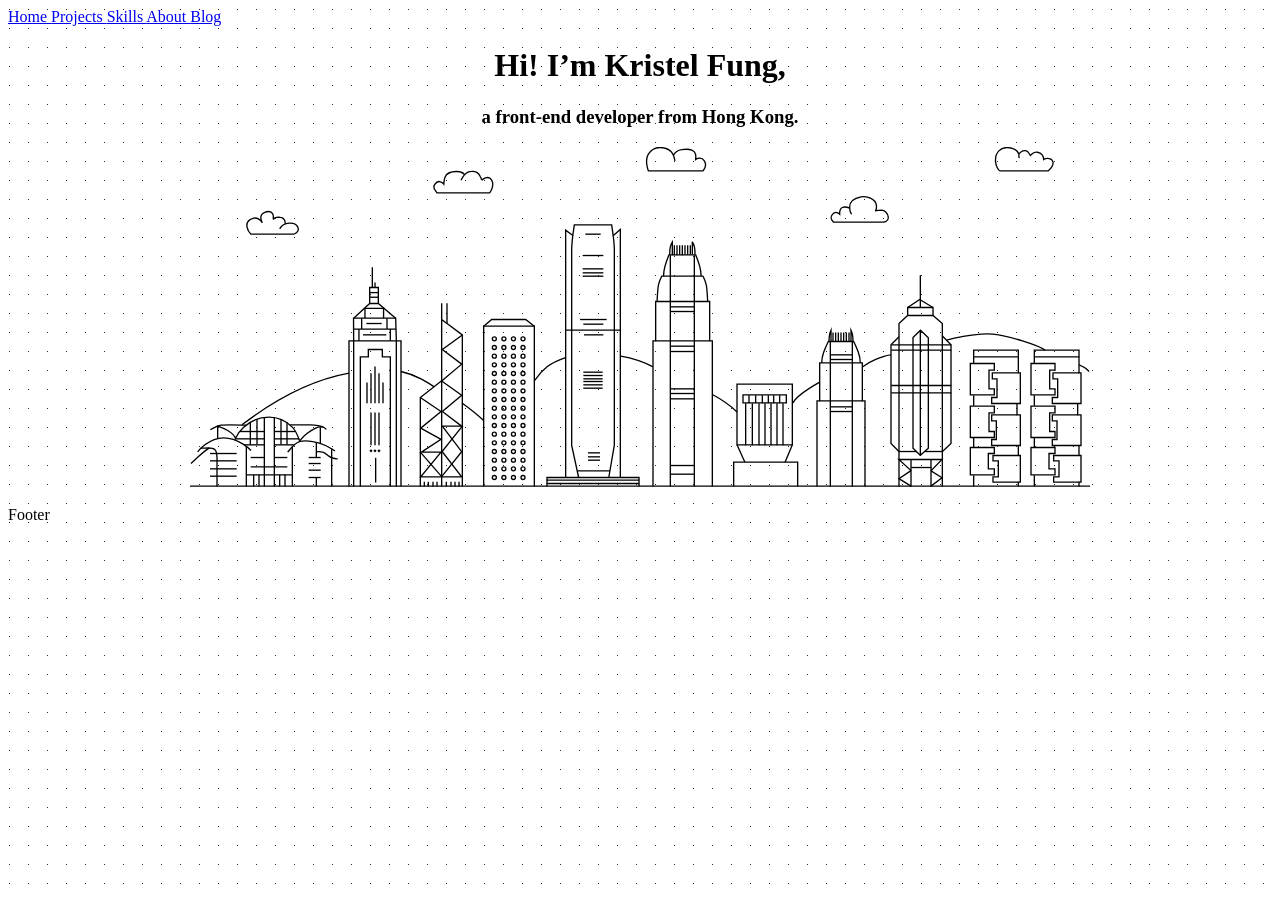
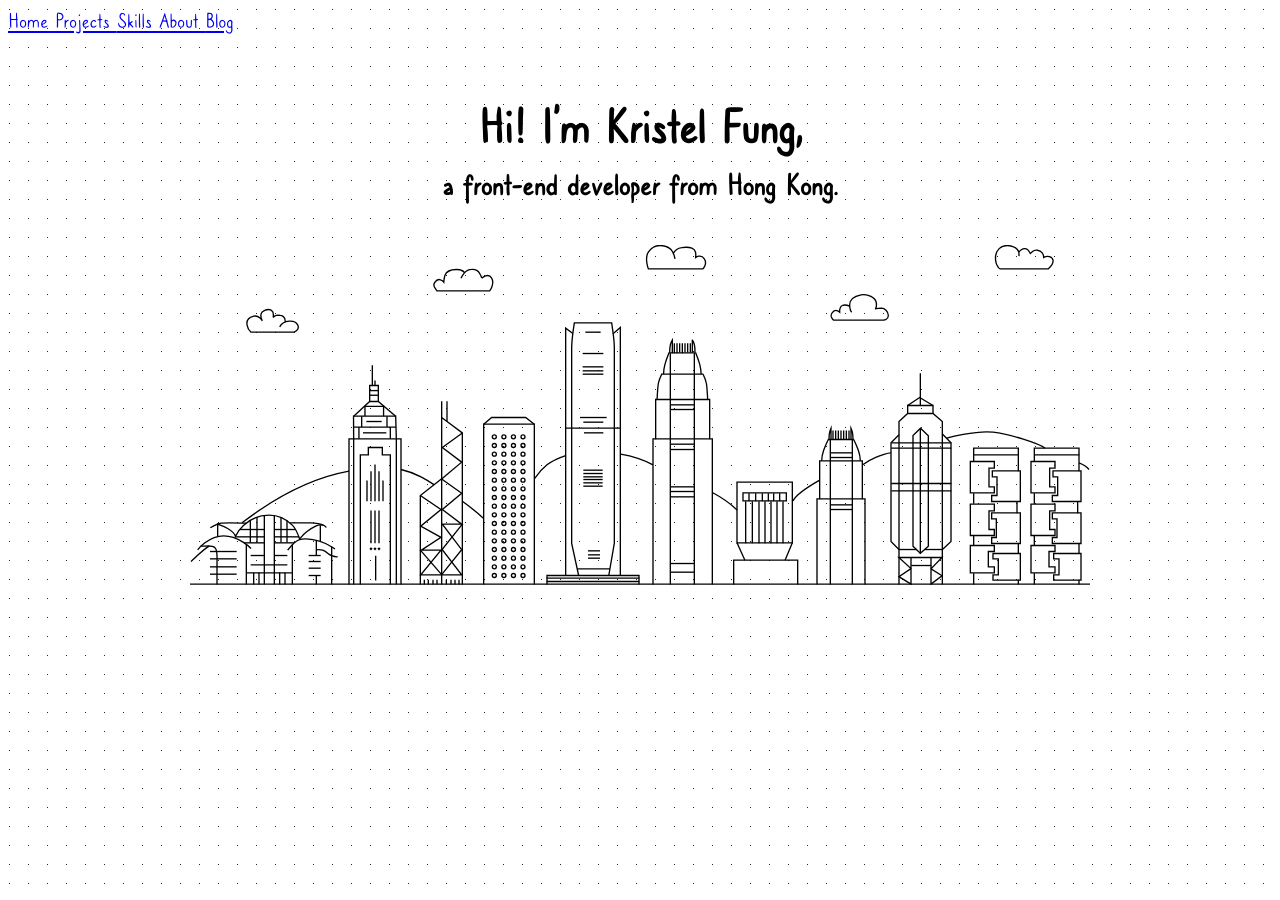
Before and after one commit to kristelfung/bullet-journal, a Jekyll site: the page built from index.md, in a window 1280 px wide. Built offline with Jekyll 4.4.1, drawn with Linux system fonts in a browser that asks for light colours; a script that is not in the unit is left out.

Commit message:
finished CSS for home page

```diff
--- a/_includes/footer.html
+++ /dev/null
@@ -1 +0,0 @@
-<p>Footer</p>
--- a/_includes/head.html
+++ b/_includes/head.html
@@ -1,7 +1,7 @@
 <head>
     <meta charset="UTF-8">
     <meta name="viewport" content="width=device-width, initial-scale=1">
-    <title>variable here</title>
+    <title>{{site.title}}</title>
     <script src="https://identity.netlify.com/v1/netlify-identity-widget.js"></script>
     <link rel="stylesheet" href="{{ "/assets/css/styles.css" | relative_url }}">
 </head>
--- a/_layouts/default.html
+++ b/_layouts/default.html
@@ -4,7 +4,6 @@
     <body>
         {%- include navbar.html -%}
         {{ content }}
-        {%- include footer.html -%}
         {%- include scripts.html -%}
     </body>
 </html>
--- a/_layouts/home.html
+++ b/_layouts/home.html
@@ -2,7 +2,7 @@
 layout: default
 ---
 <div class="container">
-    <div class="center">
+    <div class="center hero">
         {{ content }}
     </div>
     <object id="my-svg" type="image/svg+xml" data="{{ "/images/hk-skyline.svg" | relative_url }}">
--- a/_sass/base/_base.scss
+++ b/_sass/base/_base.scss
@@ -1,4 +1,11 @@
+@font-face {
+    font-family: 'Caroni';
+    src: url(../../assets/fonts/Caroni-Regular.otf);
+}
+
 body {
+    font-size: 62.5%;
+    font-family: 'Caroni';
     background-image: url(../../images/bullet.png);
 }
 
@@ -10,3 +17,35 @@ body {
 .center {
     text-align: center;
 }
+
+h1, h2, h3, h4, h5, h6 {
+    margin: 0.5rem 0rem;
+}
+
+h1 {
+    font-size: 3.2rem;
+}
+
+h2 {
+    font-size: 2.4rem;
+}
+
+h3 {
+    font-size: 2.0rem;
+}
+
+h4 {
+    font-size: 1.6rem;
+}
+
+h5 {
+    font-size: 1.4rem;
+}
+
+h6 {
+    font-size: 1.2rem;
+}
+
+p, a {
+    font-size: 1.4rem;
+}
--- /dev/null
+++ b/_sass/partials/_hero.scss
@@ -0,0 +1,4 @@
+.hero {
+    margin-top: 4rem;
+    margin-bottom: 2.5rem;
+}
--- a/assets/css/styles.scss
+++ b/assets/css/styles.scss
@@ -2,5 +2,8 @@
 ---
 @import '../_sass/base/variables';
 @import '../_sass/base/base';
+
 @import '../_sass/partials/navbar';
 @import '../_sass/partials/footer';
+
+@import '../_sass/partials/hero';
```
Also changed, not shown: assets/fonts/Caroni-Regular.otf (added).
